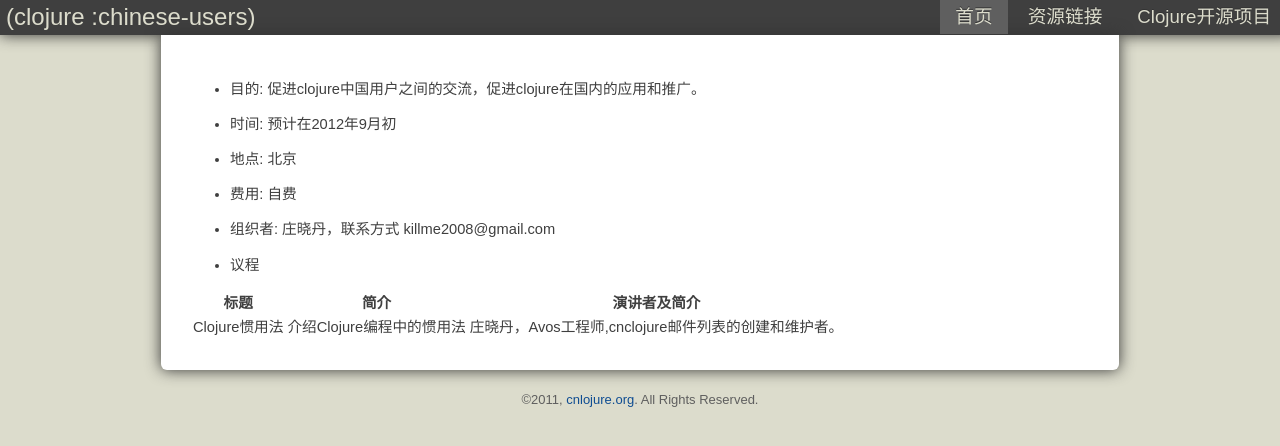
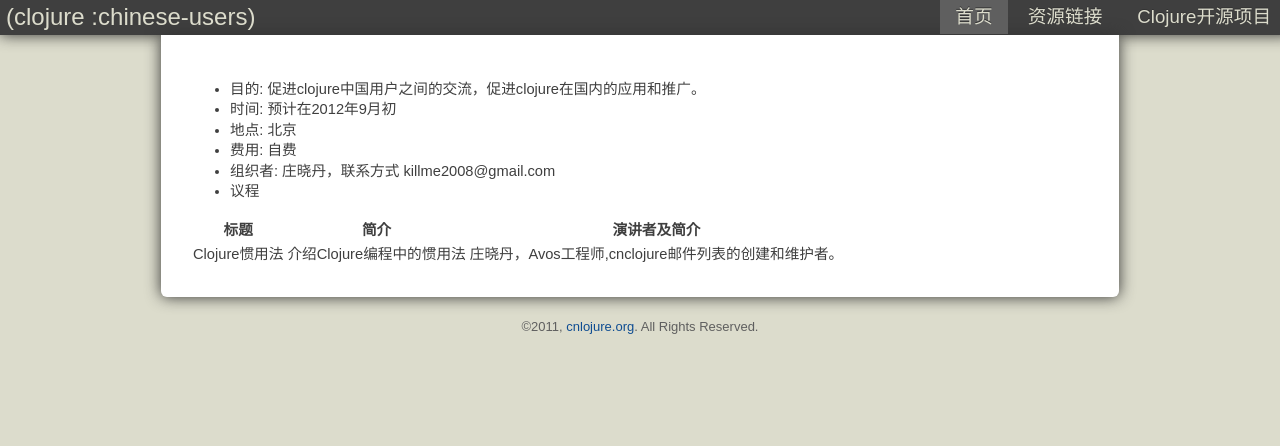
Before and after one commit to cnlojure/cnlojure.github.com, a Jekyll site: the page built from cnclojure-20128.markdown, in a window 1280 px wide. Shown: the top 446 px of the page. Built offline with Jekyll 4.4.1, drawn with Linux system fonts in a browser that asks for light colours; some web fonts are replaced.

Commit message:
添加下半年活动页

```diff
--- a/cnclojure-20128.markdown
+++ b/cnclojure-20128.markdown
@@ -4,19 +4,14 @@
 nav_item: home
 ---
 
- * 目的: 促进clojure中国用户之间的交流，促进clojure在国内的应用和推广。
+* 目的: 促进clojure中国用户之间的交流，促进clojure在国内的应用和推广。
+* 时间: 预计在2012年9月初
+* 地点: 北京
+* 费用: 自费
+* 组织者: 庄晓丹，联系方式 killme2008@gmail.com
+* 议程
 
- * 时间: 预计在2012年9月初
-
- * 地点: 北京
-
- * 费用: 自费
-
- * 组织者: 庄晓丹，联系方式 killme2008@gmail.com
-
- * 议程
-
-<table>
+<table class="table table-bordered table-striped table-condensed">
   <tr>
      <th>标题</th>
 	 <th>简介</th>
```
